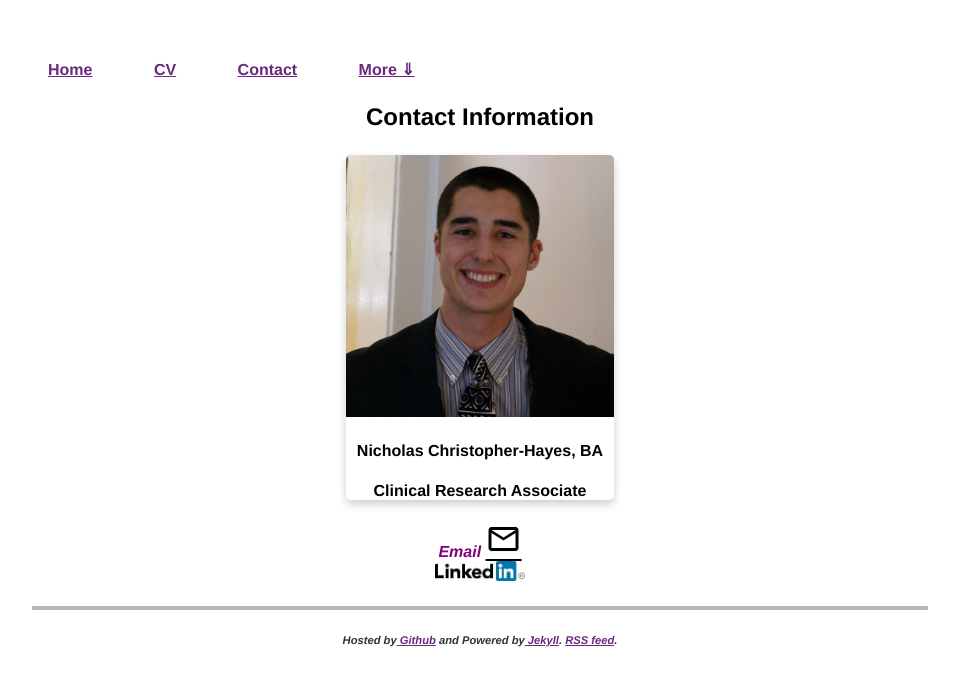
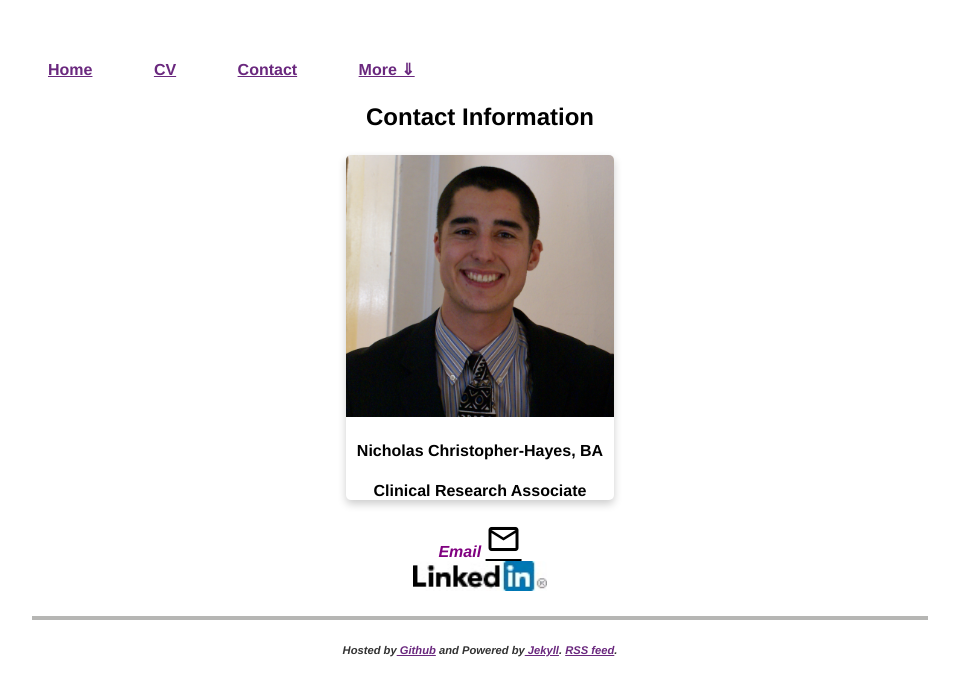
Before and after one commit to nichrishayes/nichrishayes.github.io, a Jekyll site: the page built from contact/index.html, in a window 1280 px wide. Shown: the top 696 px of the page, without its empty margins (160-1119 px from the left). Built offline with Jekyll 4.4.1, drawn with Linux system fonts in a browser that asks for light colours.

Commit message:
Update index.html

```diff
--- a/contact/index.html
+++ b/contact/index.html
@@ -21,5 +21,5 @@ title: Nick Christopher-Hayes, BA - Contact
 	<a style="font-size:36px; color: black" href="mailto:chris477@uwmalumni.com"
 	   class="material-icons" onclick="myFunction()">mail_outline</a><br />
 
-	<a href="https://www.linkedin.com/in/nicholas-christopher-hayes-90a74357"><img src="linkedin.jpg" alt="image" width="10%"></a>
+	<a href="https://www.linkedin.com/in/nicholas-christopher-hayes-90a74357"><img src="linkedin.jpg" alt="image" width="15%"></a>
 </h4>
```
